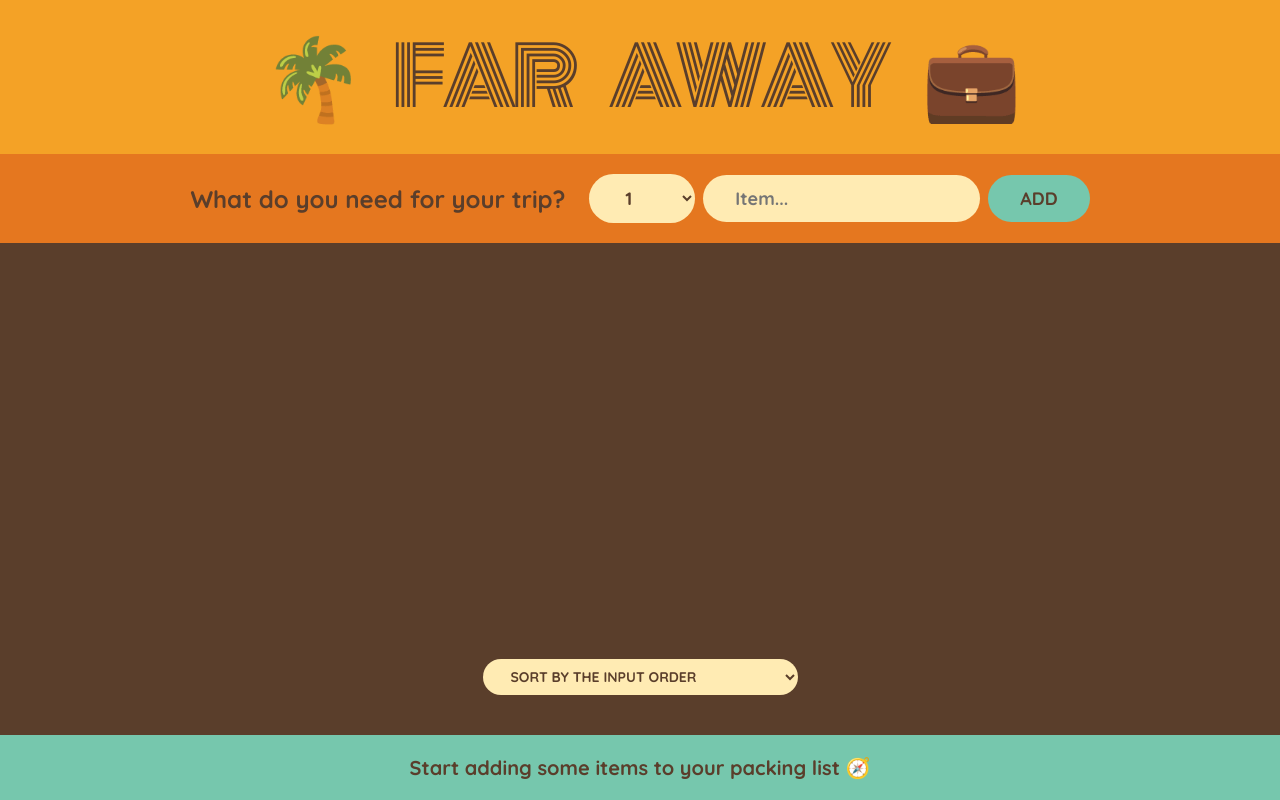
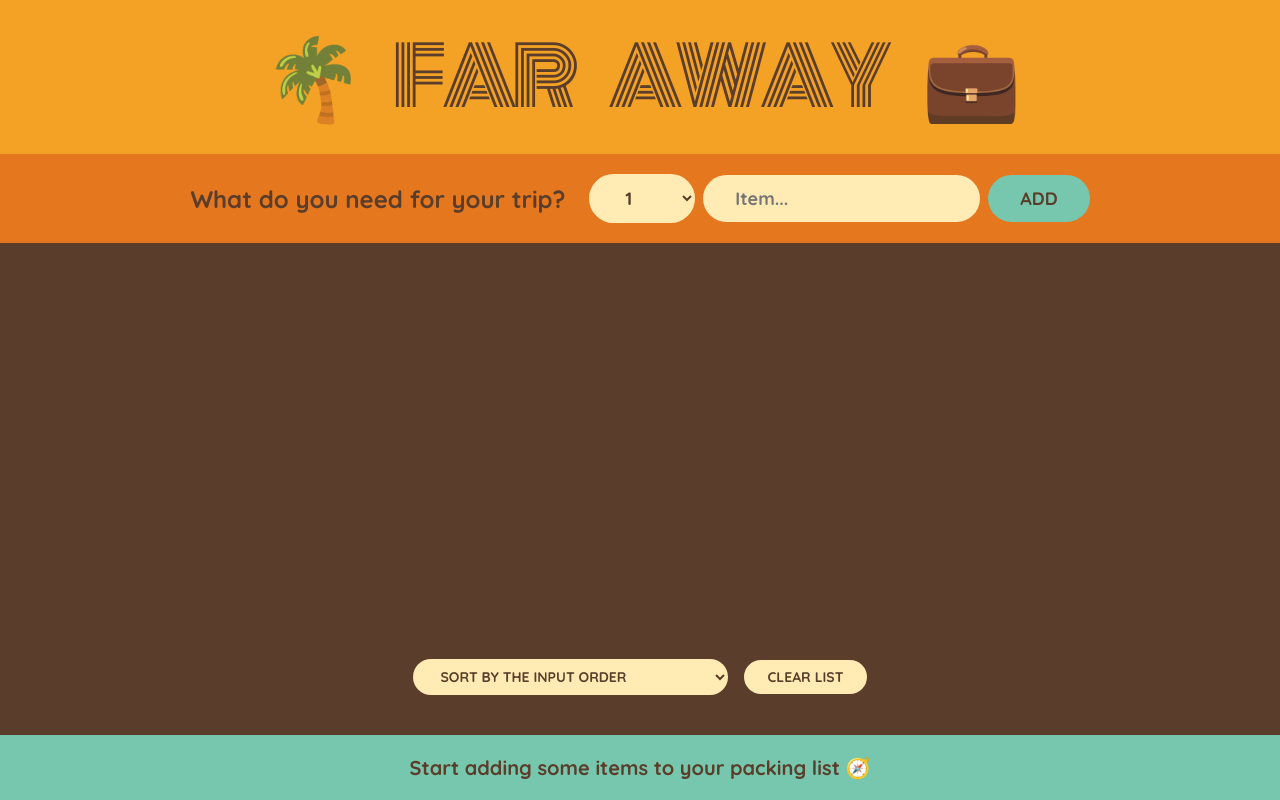
Before and after one commit to HectorKayman/react-travel-list-app, a React (Create React App) app: page / in a window 1280 px wide. Built offline with nearby package versions, Linux system fonts and the light colour scheme; the HTML template or start-up script is replaced by a standard one.

Commit message:
Add the functionality to delete all items

```diff
--- a/src/App.js
+++ b/src/App.js
@@ -19,6 +19,13 @@
     );
   }
 
+  function handleClearList() {
+    const confirmed = window.confirm(
+      'Are you sure you want to delete all items?'
+    );
+    if (confirmed) setItems([]);
+  }
+
   return (
     <div className="app">
       <Logo />
@@ -27,6 +34,7 @@
         items={items}
         onDeleteItems={handleDeleteItems}
         onUpdateItems={handleUpdateItems}
+        onClearList={handleClearList}
       />
       <Stats items={items} />
     </div>
@@ -77,7 +85,7 @@
   );
 }
 
-function PackingList({ items, onDeleteItems, onUpdateItems }) {
+function PackingList({ items, onDeleteItems, onUpdateItems, onClearList }) {
   const [sortBy, setSortBy] = useState('input');
 
   let sortedItems;
@@ -111,6 +119,7 @@
           <option value="description"> Sort by the Input Description</option>
           <option value="packed"> Sort by the Input Packed Status</option>
         </select>
+        <button onClick={onClearList}>Clear List</button>
       </div>
     </div>
   );
```
